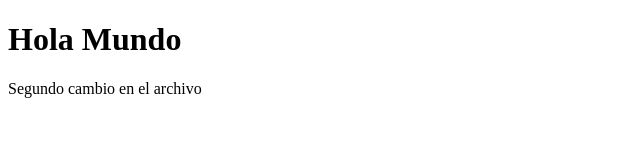
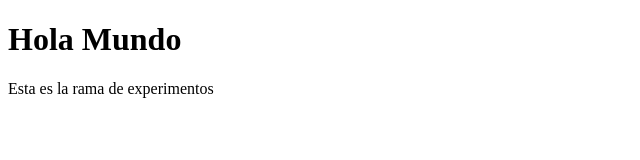
Before and after one commit to Arangojd26/WEB, a plain HTML site: page index.html in a window 1280 px wide. Shown: the full height of the page, 0-640 px from the left. Drawn offline with Linux system fonts and the light colour scheme.

Commit message:
Primera prueba para la rama de experimentos

```diff
--- a/index.html
+++ b/index.html
@@ -7,6 +7,6 @@
 </head>
 <body>
     <h1>Hola Mundo</h1>
-    <p>Segundo cambio en el archivo</p>
+    <p>Esta es la rama de experimentos</p>
 </body>
 </html>
```
